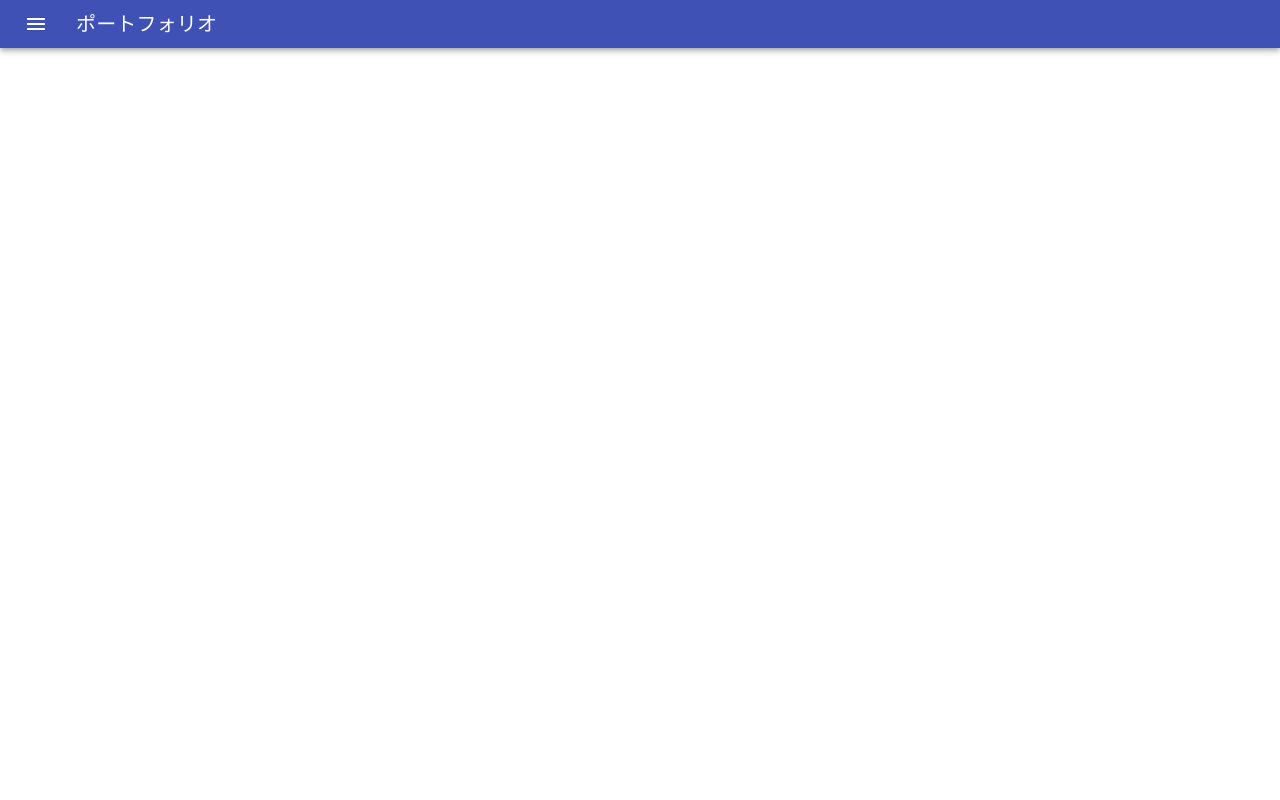
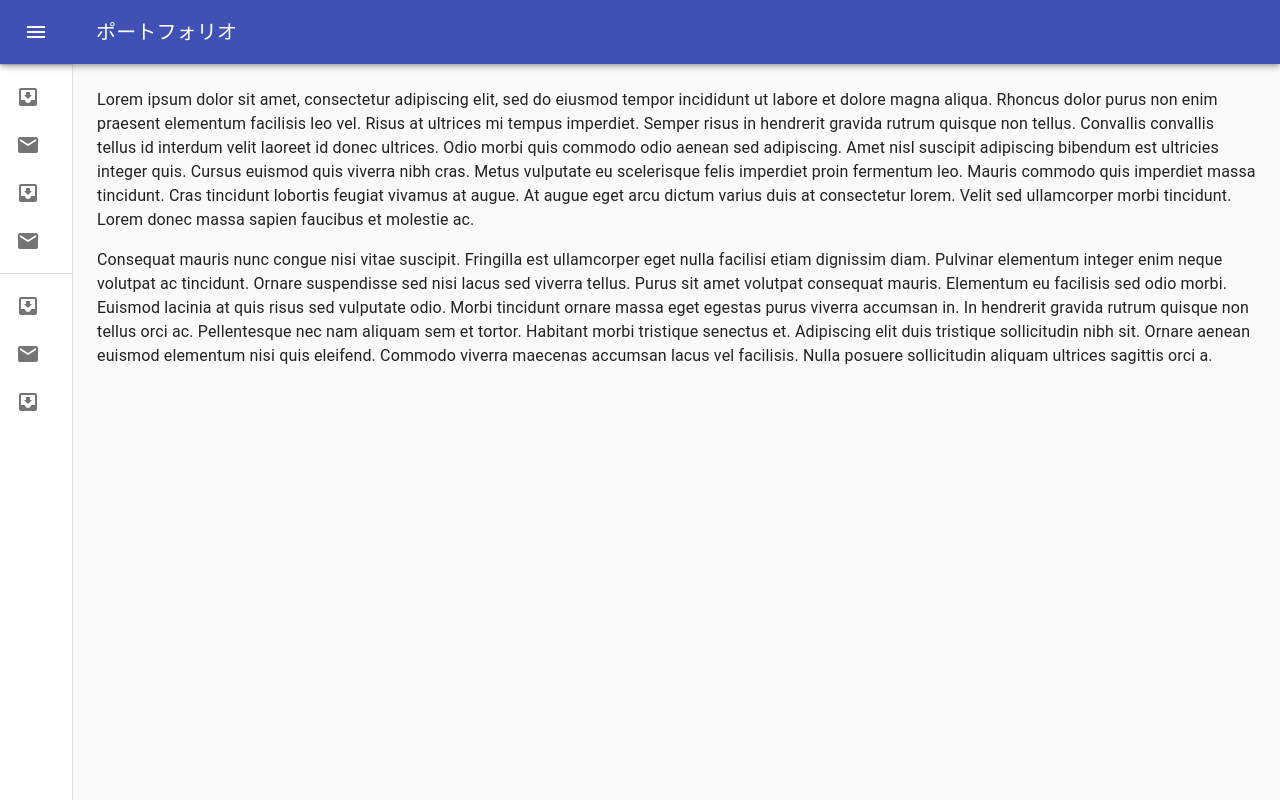
Before and after one commit to yasuyasu-w/myportforio, a React (Create React App) app: page / in a window 1280 px wide. Built offline with nearby package versions, Linux system fonts and the light colour scheme.

Commit message:
AppBar.tsx-->MiniDrawer.tsxに変更

```diff
--- a/src/App.tsx
+++ b/src/App.tsx
@@ -1,11 +1,11 @@
 import React from 'react';
 import './App.css';
-import MyAppBar from './AppBar'
+import MiniDrawer from './MiniDrawer'
 
 
 function App() {
   return (
-    <MyAppBar />
+    <MiniDrawer />
   );
 }
 
--- a/src/AppBar.tsx
+++ /dev/null
@@ -1,37 +0,0 @@
-import React from 'react';
-import { createStyles, makeStyles, Theme } from '@material-ui/core/styles';
-import AppBar from '@material-ui/core/AppBar';
-import Toolbar from '@material-ui/core/Toolbar';
-import Typography from '@material-ui/core/Typography';
-import IconButton from '@material-ui/core/IconButton';
-import MenuIcon from '@material-ui/icons/Menu';
-
-const useStyles = makeStyles((theme: Theme) =>
-  createStyles({
-    root: {
-      flexGrow: 1,
-    },
-    menuButton: {
-      marginRight: theme.spacing(2),
-    },
-  }),
-);
-
-export default function MyAppBar() {
-  const classes = useStyles();
-
-  return (
-    <div className={classes.root}>
-      <AppBar position="static">
-        <Toolbar variant="dense">
-          <IconButton edge="start" className={classes.menuButton} color="inherit" aria-label="menu">
-            <MenuIcon />
-          </IconButton>
-          <Typography variant="h6" color="inherit">
-            ポートフォリオ
-          </Typography>
-        </Toolbar>
-      </AppBar>
-    </div>
-  );
-}
--- /dev/null
+++ b/src/MiniDrawer.tsx
@@ -0,0 +1,193 @@
+import React from 'react';
+import clsx from 'clsx';
+import { createStyles, makeStyles, /*useTheme,*/ Theme } from '@material-ui/core/styles';
+import Drawer from '@material-ui/core/Drawer';
+import AppBar from '@material-ui/core/AppBar';
+import Toolbar from '@material-ui/core/Toolbar';
+import List from '@material-ui/core/List';
+import CssBaseline from '@material-ui/core/CssBaseline';
+import Typography from '@material-ui/core/Typography';
+import Divider from '@material-ui/core/Divider';
+import IconButton from '@material-ui/core/IconButton';
+import MenuIcon from '@material-ui/icons/Menu';
+import ChevronLeftIcon from '@material-ui/icons/ChevronLeft';
+//import ChevronRightIcon from '@material-ui/icons/ChevronRight';
+import ListItem from '@material-ui/core/ListItem';
+import ListItemIcon from '@material-ui/core/ListItemIcon';
+import ListItemText from '@material-ui/core/ListItemText';
+import InboxIcon from '@material-ui/icons/MoveToInbox';
+import MailIcon from '@material-ui/icons/Mail';
+
+const drawerWidth = 240;
+
+const useStyles = makeStyles((theme: Theme) =>
+  createStyles({
+    root: {
+      display: 'flex',
+    },
+    appBar: {
+      zIndex: theme.zIndex.modal+1 ,
+      transition: theme.transitions.create(['width','margin' ], {
+        easing: theme.transitions.easing.sharp,
+        duration: theme.transitions.duration.leavingScreen
+      }),
+    },
+    appBarShift: {
+      marginLeft: drawerWidth,
+      width: `calc(100% - ${drawerWidth}px)`,
+      transition: theme.transitions.create(['width', 'margin'], {
+        easing: theme.transitions.easing.sharp,
+        duration: theme.transitions.duration.enteringScreen,
+      }),
+    },
+    menuButton: {
+      marginRight: 36,
+    },
+    hide: {
+      display: 'none',
+    },
+    drawer: {
+      width: drawerWidth,
+      flexShrink: 0,
+      whiteSpace: 'nowrap',
+    },
+    drawerOpen: {
+      width: drawerWidth,
+      transition: theme.transitions.create('width', {
+        easing: theme.transitions.easing.sharp,
+        duration: theme.transitions.duration.enteringScreen,
+      }),
+    },
+    drawerClose: {
+      transition: theme.transitions.create('width', {
+        easing: theme.transitions.easing.sharp,
+        duration: theme.transitions.duration.leavingScreen,
+      }),
+      overflowX: 'hidden',
+      width: theme.spacing(7) + 1,
+      [theme.breakpoints.up('sm')]: {
+        width: theme.spacing(9) + 1,
+      },
+    },
+    toolbar: {
+      display: 'flex',
+      alignItems: 'center',
+      justifyContent: 'flex-end',
+      padding: theme.spacing(0, 1),
+      // necessary for content to be below app bar
+      ...theme.mixins.toolbar,
+    },
+    content: {
+      flexGrow: 1,
+      padding: theme.spacing(3),
+    },
+  }),
+);
+
+export default function MiniDrawer() {
+  const classes = useStyles();
+  //const theme = useTheme();
+  const [open, setOpen] = React.useState(false);
+
+  const handleDrawerOpen = () => {
+    setOpen(true);
+  };
+
+  const handleDrawerClose = () => {
+    setOpen(false);
+  };
+
+  return (
+    <div className={classes.root}>
+      <CssBaseline />
+      <AppBar
+        position="fixed"
+        className={clsx(classes.appBar, {
+          [classes.appBarShift]: open,
+        })}
+      >
+        <Toolbar >
+          <IconButton
+            color="inherit"
+            aria-label="open drawer"
+            onClick={handleDrawerOpen}
+            edge="start"
+            className={clsx(classes.menuButton, {
+              [classes.hide]: open,
+            })}
+          >
+         <MenuIcon />
+          </IconButton>
+          <Typography variant="h6" noWrap>
+            ポートフォリオ
+          </Typography>
+        </Toolbar>
+      </AppBar>
+      <Drawer
+        variant="permanent"
+        className={clsx(classes.drawer, {
+          [classes.drawerOpen]: open,
+          [classes.drawerClose]: !open,
+        })}
+        classes={{
+            paper: clsx({
+              [classes.drawerOpen]: open,
+              [classes.drawerClose]: !open,
+            }),
+          }}
+      >
+        <div className={classes.toolbar}>
+          <IconButton onClick={handleDrawerClose}>
+            {//theme.direction === 'rtl' ? <ChevronRightIcon /> :
+            <ChevronLeftIcon />
+            }
+          </IconButton>
+        </div>
+        <Divider />
+        <List>
+          {['Inbox', 'Starred', 'Send email', 'Drafts'].map((text, index) => (
+            <ListItem button key={text}>
+              <ListItemIcon>{index % 2 === 0 ? <InboxIcon /> : <MailIcon />}</ListItemIcon>
+              <ListItemText primary={text} />
+            </ListItem>
+          ))}
+        </List>
+        <Divider />
+        <List>
+          {['All mail', 'Trash', 'Spam'].map((text, index) => (
+            <ListItem button key={text}>
+              <ListItemIcon>{index % 2 === 0 ? <InboxIcon /> : <MailIcon />}</ListItemIcon>
+              <ListItemText primary={text} />
+            </ListItem>
+          ))}
+        </List>
+      </Drawer>
+      <main className={classes.content}>
+      <div className={classes.toolbar} />
+        <Typography paragraph>
+          Lorem ipsum dolor sit amet, consectetur adipiscing elit, sed do eiusmod tempor incididunt
+          ut labore et dolore magna aliqua. Rhoncus dolor purus non enim praesent elementum
+          facilisis leo vel. Risus at ultrices mi tempus imperdiet. Semper risus in hendrerit
+          gravida rutrum quisque non tellus. Convallis convallis tellus id interdum velit laoreet id
+          donec ultrices. Odio morbi quis commodo odio aenean sed adipiscing. Amet nisl suscipit
+          adipiscing bibendum est ultricies integer quis. Cursus euismod quis viverra nibh cras.
+          Metus vulputate eu scelerisque felis imperdiet proin fermentum leo. Mauris commodo quis
+          imperdiet massa tincidunt. Cras tincidunt lobortis feugiat vivamus at augue. At augue eget
+          arcu dictum varius duis at consectetur lorem. Velit sed ullamcorper morbi tincidunt. Lorem
+          donec massa sapien faucibus et molestie ac.
+        </Typography>
+        <Typography paragraph>
+          Consequat mauris nunc congue nisi vitae suscipit. Fringilla est ullamcorper eget nulla
+          facilisi etiam dignissim diam. Pulvinar elementum integer enim neque volutpat ac
+          tincidunt. Ornare suspendisse sed nisi lacus sed viverra tellus. Purus sit amet volutpat
+          consequat mauris. Elementum eu facilisis sed odio morbi. Euismod lacinia at quis risus sed
+          vulputate odio. Morbi tincidunt ornare massa eget egestas purus viverra accumsan in. In
+          hendrerit gravida rutrum quisque non tellus orci ac. Pellentesque nec nam aliquam sem et
+          tortor. Habitant morbi tristique senectus et. Adipiscing elit duis tristique sollicitudin
+          nibh sit. Ornare aenean euismod elementum nisi quis eleifend. Commodo viverra maecenas
+          accumsan lacus vel facilisis. Nulla posuere sollicitudin aliquam ultrices sagittis orci a.
+        </Typography>
+      </main>
+    </div>
+  );
+}
```
